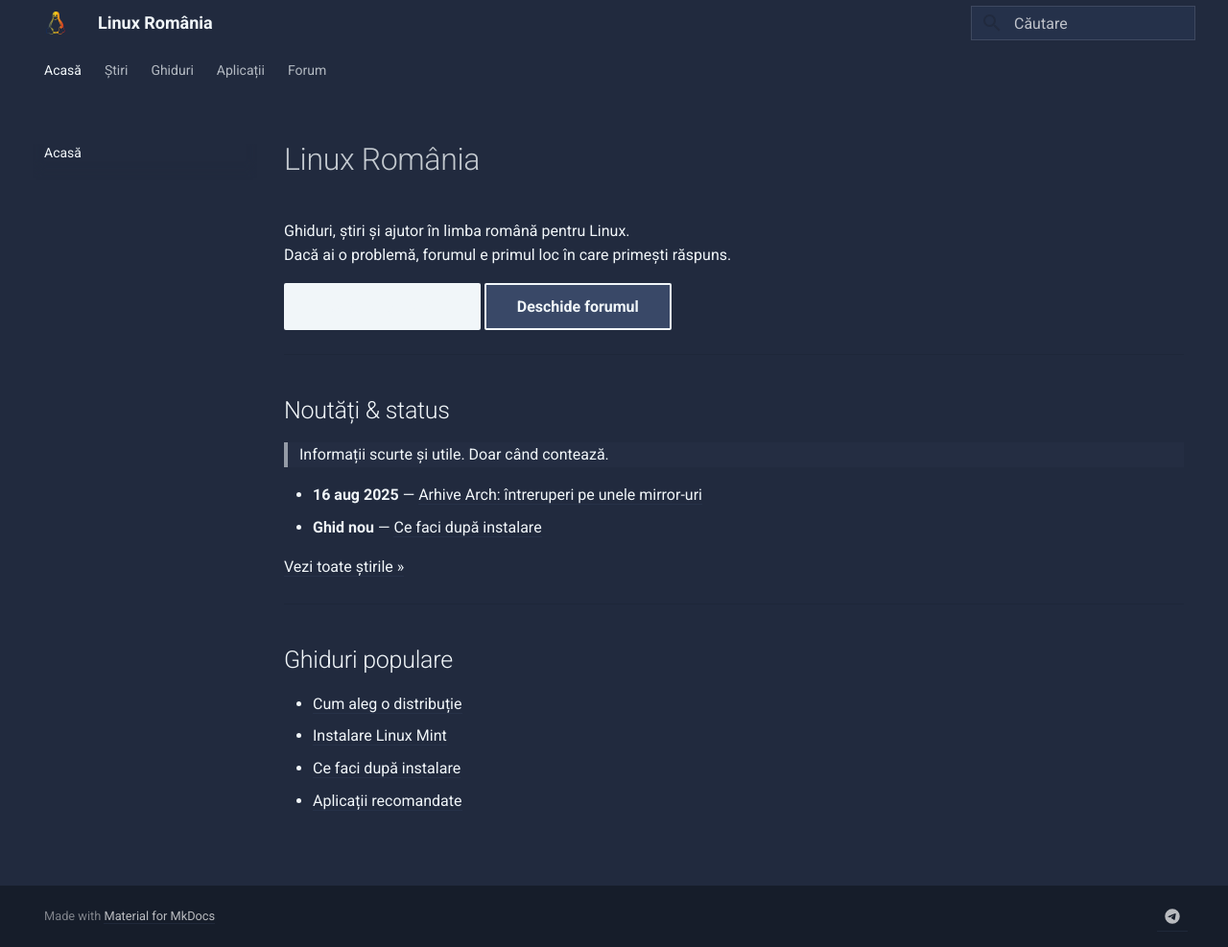
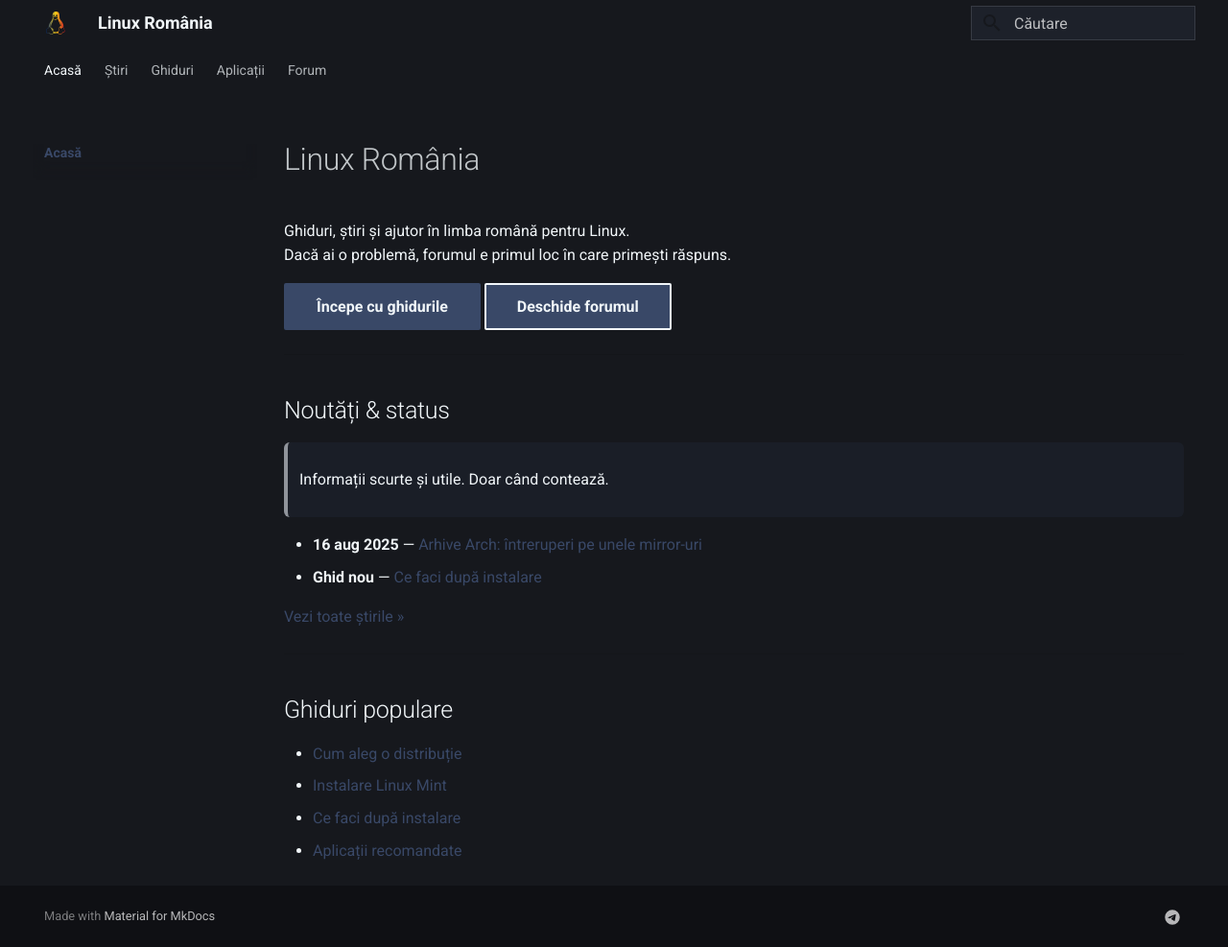
Before and after one commit to linux-romania/linuxromania-site, an MkDocs documentation site: the page built from docs/index.md, in a window 1280 px wide and 987 px high. Shown: the whole window at 96% size. Built offline with MkDocs 1.6.1 and Material for MkDocs 9.7.7, drawn with Linux system fonts in a browser that asks for light colours.

Commit message:
Update extra.css

```diff
--- a/docs/assets/extra.css
+++ b/docs/assets/extra.css
@@ -1,6 +1,7 @@
 /* ============================
    Linux România – Material skin
    Palette:
+   -- bg:     #16181D
    -- light:  #F1F6F9
    -- mid:    #9BA4B5
    -- slate:  #394867
@@ -9,107 +10,79 @@
 
 :root {
   /* Core colors */
-  --lm-light:  #F1F6F9;
-  --lm-mid:    #9BA4B5;
-  --lm-slate:  #394867;
-  --lm-navy:   #212A3E;
+  --lm-bg:    #16181D;
+  --lm-light: #F1F6F9;
+  --lm-mid:   #9BA4B5;
+  --lm-slate: #394867;
+  --lm-navy:  #212A3E;
 
-  /* Material tokens */
-  --md-default-bg-color: var(--lm-navy);
+  /* Material overrides */
+  --md-default-bg-color: var(--lm-bg);
   --md-default-fg-color: var(--lm-light);
   --md-default-fg-color--light: rgba(241,246,249,.78);
   --md-default-fg-color--lighter: rgba(241,246,249,.55);
 
-  --md-primary-fg-color: var(--lm-light);
-  --md-primary-fg-color--light: #ffffff;
-  --md-primary-fg-color--dark:  #dfe7ee;
-  --md-primary-bg-color: var(--lm-navy);
+  --md-primary-fg-color: var(--lm-slate);
+  --md-primary-fg-color--light: #4a5979;
+  --md-primary-fg-color--dark:  #303d5a;
+  --md-primary-bg-color: var(--lm-bg);
 
-  --md-accent-fg-color: var(--lm-slate);
-  --md-accent-fg-color--transparent: rgba(57,72,103,.25);
+  --md-accent-fg-color: var(--lm-mid);
+  --md-accent-fg-color--transparent: rgba(155,164,181,.25);
 
-  --md-code-bg-color: #2a354b; /* readable against navy */
+  --md-code-bg-color: #21242C; /* dark but distinct from background */
   --md-border-color: rgba(241,246,249,.12);
-
-  /* Buttons */
-  --btn-bg: var(--lm-slate);
-  --btn-bg-hover: #303d5a;
-  --btn-text: var(--lm-light);
-
-  /* Surfaces */
-  --surface-1: #25314a;   /* cards, tiles */
-  --surface-2: #2f3b55;   /* hovers, emphasis */
 }
 
 /* Header / tabs / footer */
 .md-header,
 .md-tabs,
 .md-footer {
-  background: var(--lm-navy) !important;
+  background: var(--lm-bg) !important;
   color: var(--lm-light) !important;
   border-color: var(--md-border-color);
 }
 
-/* Links */
-.md-typeset a {
+/* Sidebar / nav */
+.md-sidebar,
+.md-nav {
+  background: var(--lm-bg);
+}
+.md-nav__link,
+.md-nav__title {
   color: var(--lm-light);
-  text-decoration: none;
-  border-bottom: 1px solid var(--md-accent-fg-color--transparent);
 }
-.md-typeset a:hover {
-  border-color: var(--lm-light);
+.md-nav__link--active {
+  font-weight: 600;
+  color: var(--lm-mid);
 }
 
-/* Sidebar / nav text */
-.md-nav__link { color: var(--lm-light); }
-.md-nav__link:hover { color: var(--lm-light); opacity: .9; }
-.md-nav__title,
-.md-nav__item .md-nav__link--active { color: var(--lm-light); }
-
-/* Buttons (Material .md-button and custom .btn) */
+/* Buttons */
 .md-button,
 .btn {
   display: inline-block;
   padding: .55rem .9rem;
   border-radius: .6rem;
-  background: var(--btn-bg);
-  color: var(--btn-text) !important;
-  border: 1px solid rgba(0,0,0,.2);
-}
-.md-button--primary,
-.btn.primary {
+  border: 1px solid var(--md-border-color);
   background: var(--lm-slate);
   color: var(--lm-light) !important;
-  border-color: rgba(0,0,0,.25);
+  text-decoration: none;
+  transition: background .2s ease, color .2s ease, border-color .2s ease;
 }
 .md-button:hover,
-.btn:hover,
-.md-button--primary:hover,
-.btn.primary:hover {
-  background: var(--btn-bg-hover);
+.btn:hover {
+  background: var(--md-primary-fg-color--dark);
+  border-color: var(--md-primary-fg-color--dark);
 }
 
-/* Cards: admonitions, details */
-.md-typeset .admonition,
-.md-typeset details {
-  background: var(--surface-1);
-  border: 1px solid var(--md-border-color);
-  border-radius: .6rem;
-}
-.md-typeset .admonition > .admonition-title {
-  background: var(--surface-2);
-  color: var(--lm-light);
-  border-bottom: 1px solid var(--md-border-color);
+/* Fix for "white until hover" bug */
+.md-button:visited,
+.btn:visited {
+  color: var(--lm-light) !important;
+  background: var(--lm-slate) !important;
 }
 
-/* Blockquotes */
-.md-typeset blockquote {
-  border-left: 4px solid var(--lm-slate);
-  color: var(--md-default-fg-color);
-  background: rgba(57,72,103,.12);
-}
-
-/* Code – inline and blocks (high contrast) */
+/* Code blocks */
 .md-typeset code,
 .md-typeset pre code {
   background: var(--md-code-bg-color);
@@ -125,17 +98,31 @@
   overflow-x: auto;
 }
 
-/* Pygments token colors (VSCode-ish, matched to palette) */
-.highlight .k, .highlight .kc, .highlight .kd, .highlight .kn { color: #C586C0; } /* keywords */
-.highlight .s, .highlight .sa, .highlight .sb, .highlight .sc, .highlight .s1, .highlight .s2 { color: #CE9178; } /* strings */
-.highlight .n, .highlight .nx, .highlight .nn, .highlight .na { color: #D8DEE9; } /* names */
-.highlight .nt, .highlight .nf { color: #9CDCFE; } /* tags/functions */
-.highlight .c, .highlight .cm, .highlight .c1, .highlight .cs { color: #6A9955; font-style: italic; } /* comments */
-.highlight .m, .highlight .mi, .highlight .mf { color: #B5CEA8; } /* numbers */
+/* Admonitions */
+.md-typeset .admonition,
+.md-typeset details {
+  background: #1d212a;
+  border: 1px solid var(--md-border-color);
+  border-radius: .6rem;
+}
+.md-typeset .admonition > .admonition-title {
+  background: #222632;
+  color: var(--lm-light);
+  border-bottom: 1px solid var(--md-border-color);
+}
+
+/* Blockquotes */
+.md-typeset blockquote {
+  border-left: 4px solid var(--lm-slate);
+  color: var(--lm-light);
+  background: rgba(57,72,103,.15);
+  padding: .5rem 1rem;
+  border-radius: .3rem;
+}
 
 /* Tables */
 .md-typeset table:not([class]) {
-  background: var(--surface-1);
+  background: #1d212a;
   border: 1px solid var(--md-border-color);
   border-radius: .6rem;
   overflow: hidden;
@@ -145,47 +132,15 @@
   border-color: var(--md-border-color);
 }
 .md-typeset table:not([class]) tr:nth-child(2n) {
-  background: rgba(57,72,103,.10);
+  background: rgba(57,72,103,.08);
 }
 
-/* Search dialog */
+/* Search */
 .md-search__input {
-  background: var(--surface-1);
+  background: #1d212a;
   color: var(--lm-light);
   border: 1px solid var(--md-border-color);
 }
-.md-search-result__meta { color: var(--lm-mid); }
-
-/* Pagination / nav buttons */
-.md-pagination {
-  border-top: 1px solid var(--md-border-color);
+.md-search-result__meta {
+  color: var(--lm-mid);
 }
-.md-pagination__link {
-  background: var(--surface-1);
-  border: 1px solid var(--md-border-color);
-  border-radius: .6rem;
-}
-
-/* Images & figures – subtle border for clarity */
-.md-typeset img {
-  border-radius: .4rem;
-  border: 1px solid var(--md-border-color);
-}
-
-/* Home-only niceties if you use a wrapper */
-.home-landing .news-list .news-item {
-  background: var(--surface-1);
-  border: 1px solid var(--md-border-color);
-  border-radius: .6rem;
-}
-
-/* Focus states (keyboard) */
-:focus-visible {
-  outline: 2px solid var(--lm-slate);
-  outline-offset: 2px;
-}
-
-/* Optional: lighten code selection */
-::selection {
-  background: rgba(241,246,249,.16);
-}
```
